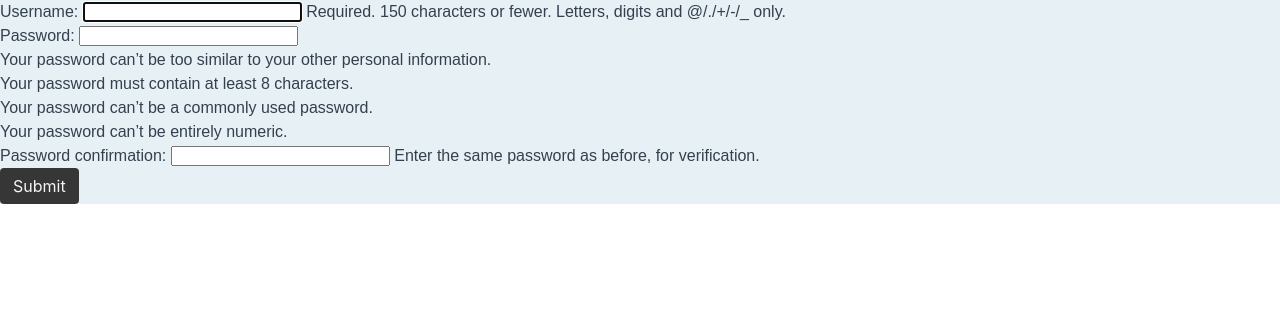
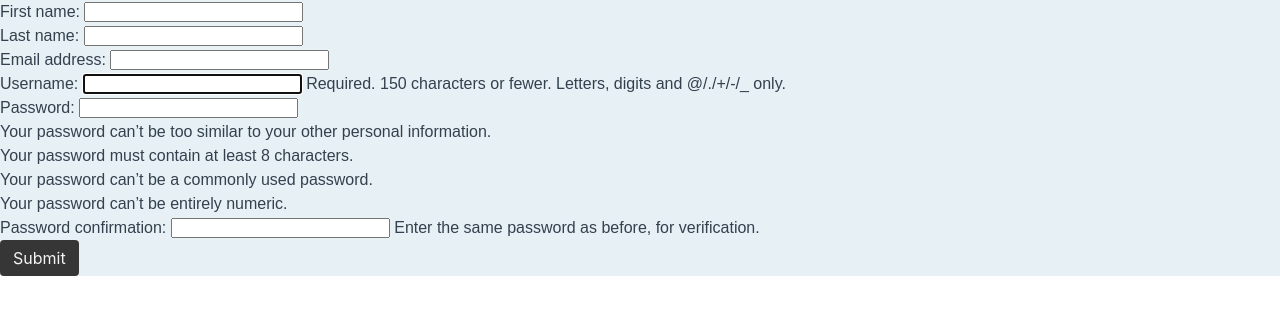
Before and after one commit to RavenColEvol/proctor-system, a Django app: page /student_signup_form/ in a window 1280 px wide. Shown: the part 52-367 px from the top of the page. Run offline with Django 3.2, Linux system fonts and the light colour scheme; parts of the project's set-up code (start-up, migrations or seed data) failed here and were passed over; some libraries are stand-ins or nearby versions.

Commit message:
v0.5 reset

```diff
--- a/proctorForm/src/forms.py
+++ b/proctorForm/src/forms.py
@@ -1,11 +1,9 @@
 from django import forms
 from .models import Student
-from django.contrib.postgres.forms import SimpleArrayField
 from django.contrib.auth.forms import UserCreationForm
 from .models import Student, User
 
 class ProctorForm(forms.ModelForm):
-	sem_pointers = SimpleArrayField(forms.IntegerField())
 	class Meta:
 		model = Student
 		exclude = ['user',]
@@ -13,6 +11,7 @@ class ProctorForm(forms.ModelForm):
 class StudentSignUpForm(UserCreationForm):
 	class Meta(UserCreationForm.Meta):
 		model=User
+		fields = ['first_name','last_name','email','username',]
 
 	def save(self):
 		user = super().save(commit=False)
@@ -23,7 +22,7 @@ class StudentSignUpForm(UserCreationForm):
 class TeacherSignUpForm(UserCreationForm):
 	class Meta(UserCreationForm.Meta):
 		model=User
-
+		fields = ['first_name','last_name','email','username',]
 	def save(self):
 		user = super().save(commit=False)
 		user.is_teacher = True
--- a/proctorForm/src/urls.py
+++ b/proctorForm/src/urls.py
@@ -20,7 +20,7 @@ urlpatterns = [
 	path('logout/',views.logout_user,name='logout'),
 
 	#reset password
-	path('password_reset/',auth_views.PasswordResetView.as_view(),name = 'password_reset'),
+	path('password_reset/',auth_views.PasswordResetView.as_view(),name = 'password_reset'), #we have to create new template for reset password
 	path('password_reset/done',auth_views.PasswordResetDoneView.as_view(),name = 'password_reset_done' ),
 	path('password_reset/confirm/<uidb64>/<token>/',auth_views.PasswordResetConfirmView.as_view(), name = 'password_reset_confirm'),
 	path('password_reset/complete', auth_views.PasswordResetCompleteView.as_view(), name = 'password_reset_complete'),
--- a/proctorForm/templates/src/dashboard.html
+++ b/proctorForm/templates/src/dashboard.html
@@ -11,4 +11,8 @@
 <br>
 <b>No students</b>
 {% endfor %}
+<br>
+{% if request.user.is_hod %}
+<a href="{% url 'teacher_signup' %}">Add Teacher</a>
+{% endif%}
 {% endblock%}
```
